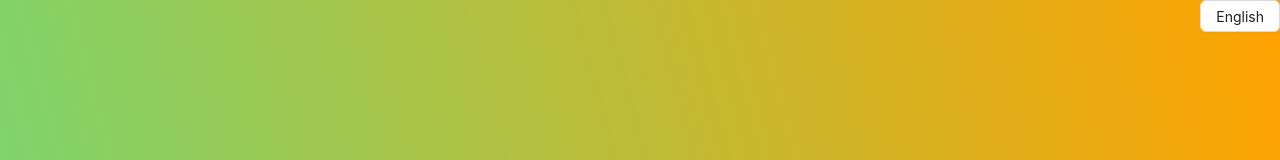
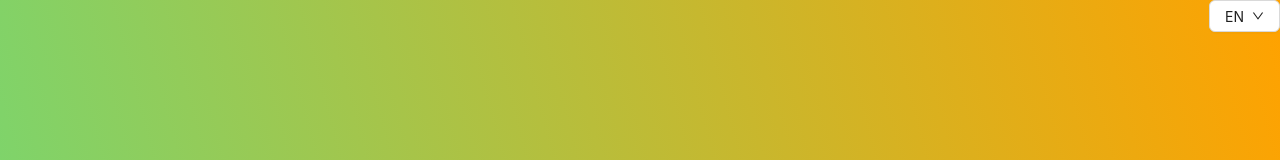
Before and after one commit to ohmmpakpoomm/swd-test, a React (Vite) app: page / in a window 1280 px wide. Shown: the top 160 px of the page. Built offline with nearby package versions, Linux system fonts and the light colour scheme.

Commit message:
change word, add icon

```diff
--- a/package.json
+++ b/package.json
@@ -10,6 +10,7 @@
     "preview": "vite preview"
   },
   "dependencies": {
+    "@ant-design/icons": "^5.3.5",
     "antd": "^5.15.4",
     "i18next": "^23.10.1",
     "react": "^18.2.0",
--- a/src/components/ChangeLanguageDropdown.tsx
+++ b/src/components/ChangeLanguageDropdown.tsx
@@ -1,5 +1,6 @@
 import { Dropdown, Button } from "antd";
 import type { MenuProps } from "antd";
+import { DownOutlined } from "@ant-design/icons";
 import { useTranslation } from "react-i18next";
 import i18n from "../utils/i18n";
 
@@ -14,18 +15,20 @@ export default function ChangeLanguageDropdown() {
 
   const items: MenuProps["items"] = [
     {
-      label: <span onClick={() => hdlChangeLang("en")}>{t("English")}</span>,
+      label: <span onClick={() => hdlChangeLang("en")}>{t("EN")}</span>,
       key: "English",
     },
     {
-      label: <span onClick={() => hdlChangeLang("th")}>{t("Thai")}</span>,
+      label: <span onClick={() => hdlChangeLang("th")}>{t("TH")}</span>,
       key: "Thai",
     },
   ];
   return (
     <div className="dropdown">
       <Dropdown menu={{ items }} placement="bottomRight">
-        <Button>{t("Language")}</Button>
+        <Button>
+          {t("Language")} <DownOutlined />
+        </Button>
       </Dropdown>
     </div>
   );
--- a/src/utils/i18n.ts
+++ b/src/utils/i18n.ts
@@ -4,9 +4,9 @@ import { initReactI18next } from "react-i18next";
 const resources = {
   en: {
     translation: {
-      Language: "English",
-      English: "English",
-      Thai: "Thai",
+      Language: "EN",
+      EN: "EN",
+      TH: "TH",
       Test: "Test",
       "Layout & Style": "Layout & Style",
       "Connect API": "Connect API",
@@ -16,8 +16,8 @@ const resources = {
   th: {
     translation: {
       Language: "ไทย",
-      English: "อังกฤษ",
-      Thai: "ไทย",
+      EN: "อังกฤษ",
+      TH: "ไทย",
       Test: "แบบทดสอบที่",
       "Layout & Style": "การจัดการหน้าเว็บ",
       "Connect API": "การเชื่อมต่อ API",
```
Also changed, not shown: 1 other file (tests, documents, lock files or other folders).
